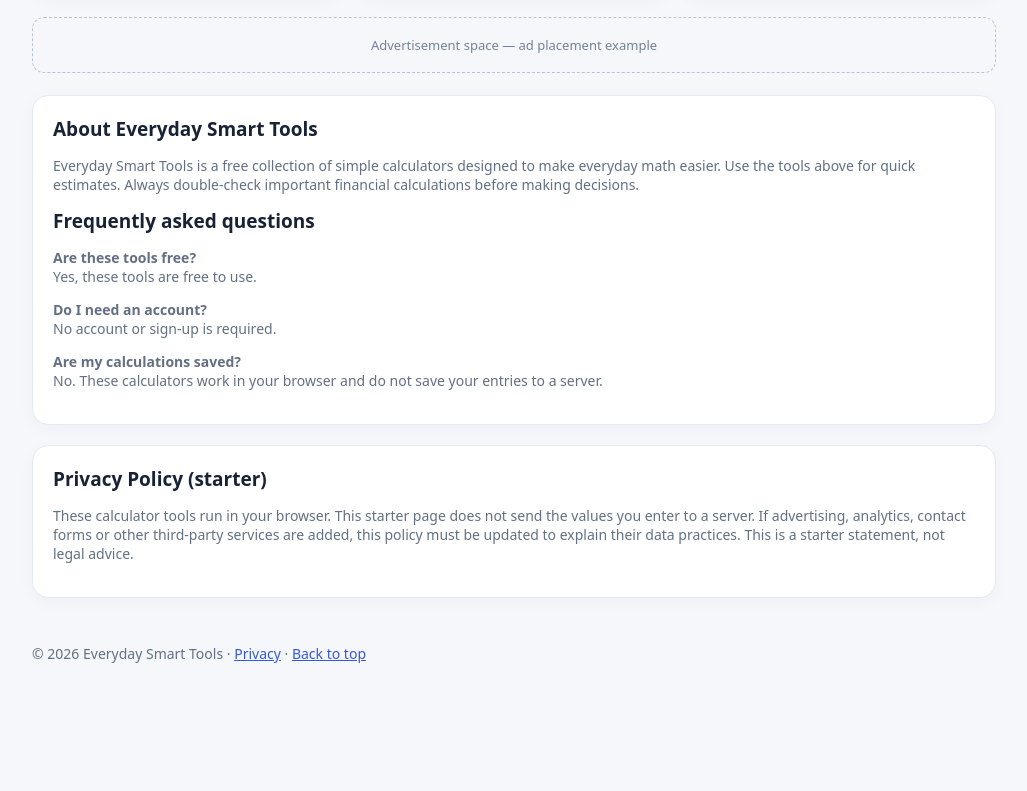
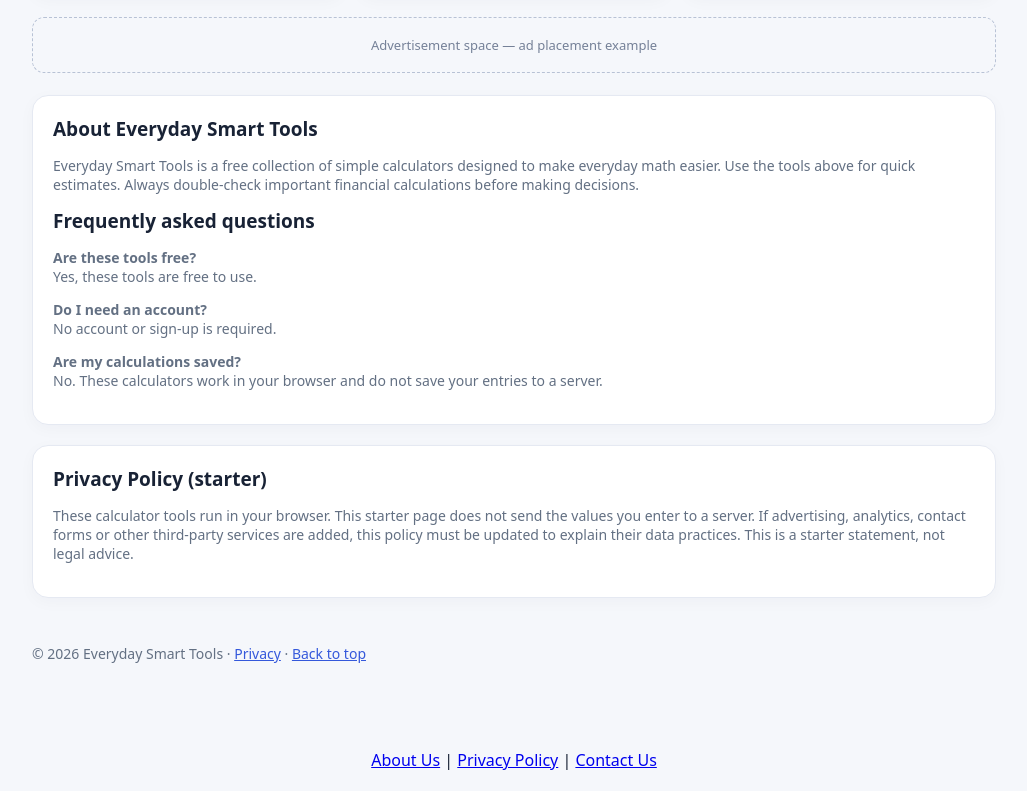
Before and after one commit to everydaysmarttools/everyday-smart-tools, a plain HTML site: page index.html in a window 1280 px wide. Shown: the part 1170-1961 px from the top of the page, without its empty margins (126-1153 px from the left). Before the commit the page ends 1869 px from the top, so only its background shows below. Drawn offline with Linux system fonts and the light colour scheme.

Commit message:
Update index.html

```diff
--- a/index.html
+++ b/index.html
@@ -32,4 +32,14 @@ function percentCalc(){let a=val('part'),b=val('whole');if(!Number.isFinite(a)||
 function splitCalc(){let t=val('total'),n=val('people');if(t<0||n<1||!Number.isFinite(t)||!Number.isFinite(n)){out('splitResult','Enter a total and at least 1 person.');return}out('splitResult',`Each person pays ${money(t/n)}.`)}
 function convertLength(){let x=val('length'),f=document.getElementById('from').value,t=document.getElementById('to').value;let meters=x*(f==='ft'?0.3048:f==='in'?0.0254:1);let result=meters/(t==='ft'?0.3048:t==='in'?0.0254:1);if(!Number.isFinite(result)){out('lengthResult','Enter a valid number.');return}out('lengthResult',`${result.toLocaleString('en-US',{maximumFractionDigits:6})} ${t==='ft'?'feet':t==='in'?'inches':'meters'}`)}
 function countWords(){let s=document.getElementById('words').value;let w=s.trim()?s.trim().split(/\s+/).length:0;out('wordResult',`${w} words · ${s.length} characters`)}document.getElementById('year').textContent=new Date().getFullYear();
-</script></body></html>
+</script>
+
+
+<footer style="text-align:center; padding:20px; margin-top:30px;">
+  <a href="about.html">About Us</a> |
+  <a href="privacy.html">Privacy Policy</a> |
+  <a href="contact.html">Contact Us</a>
+</footer>
+
+</body>
+</html>
```
